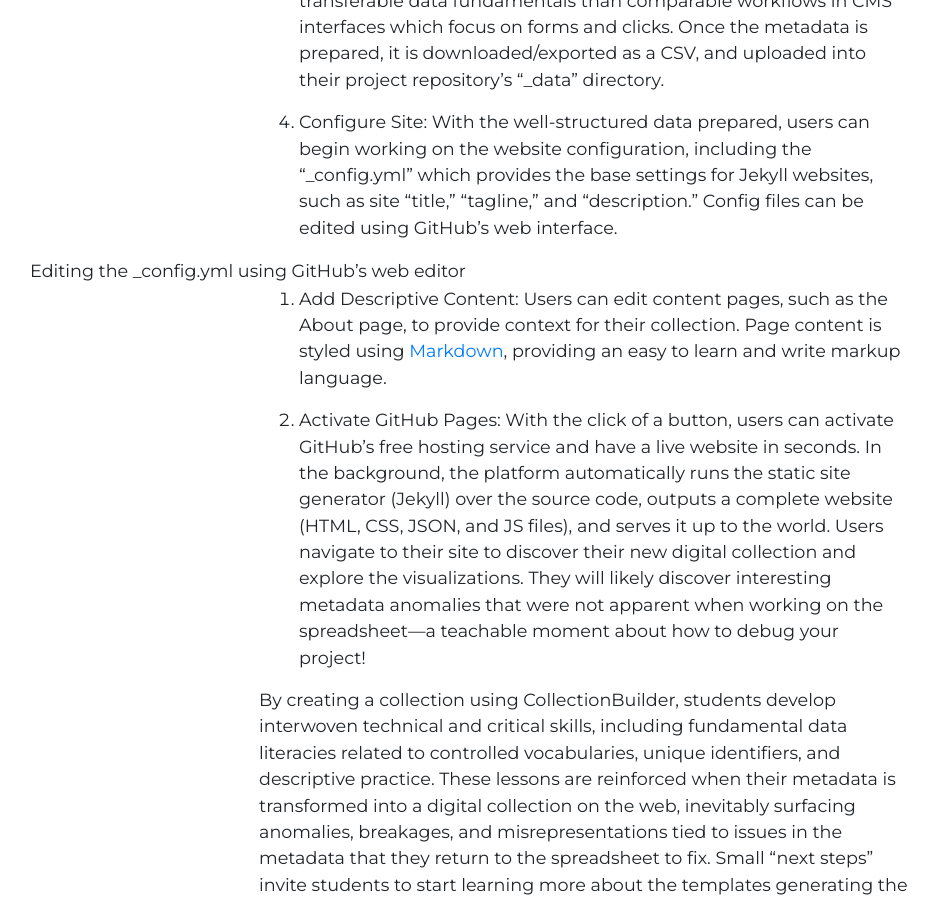
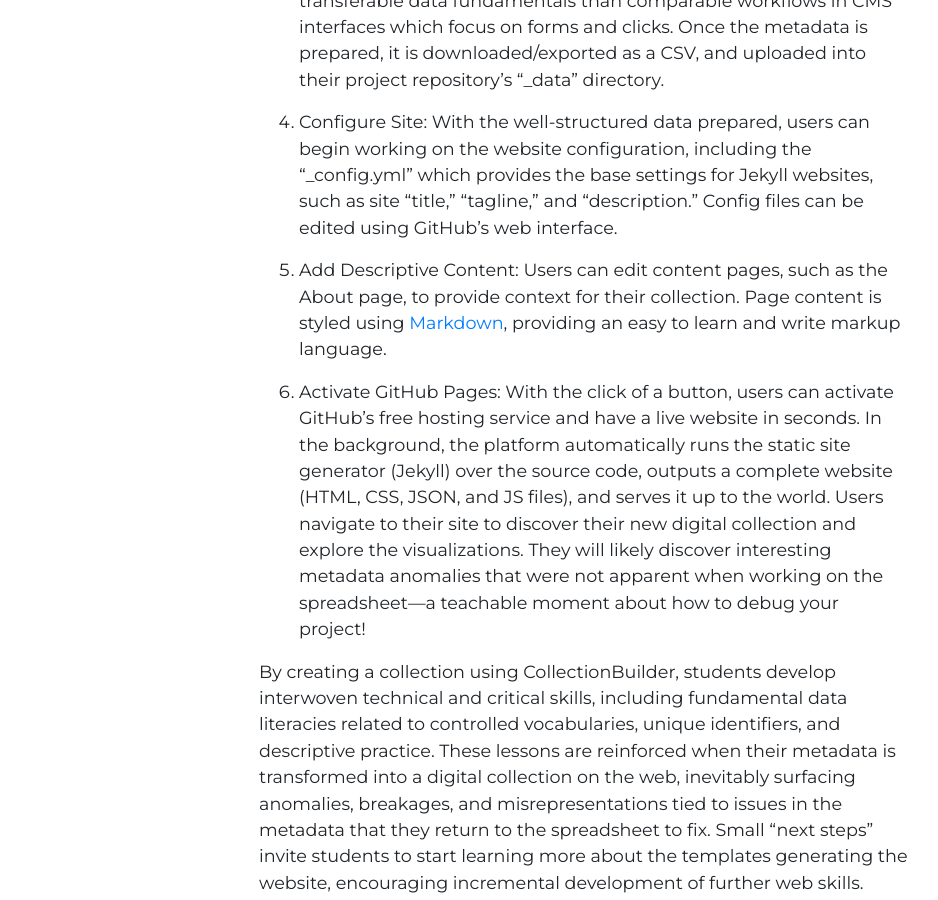
Before and after one commit to CollectionBuilder/collectionbuilder.github.io, a Jekyll site: the page built from _workshop-dhsi/resources.md, in a window 1280 px wide and 900 px high, scrolled down 3980 px. Shown: the whole window, without its empty margins (56-994 px from the left). Built offline with Jekyll 4.4.1, drawn with Linux system fonts in a browser that asks for light colours; comment, search, counter and statistics services are not loaded.

Commit message:
a few more polishes

```diff
--- a/_workshop-dhsi/resources.md
+++ b/_workshop-dhsi/resources.md
@@ -59,14 +59,6 @@ CollectionBuilder-GH can be used in a workshop or classroom setting to take part
 
 4. Configure Site: With the well-structured data prepared, users can begin working on the website configuration, including the "_config.yml" which provides the base settings for Jekyll websites, such as site “title,” “tagline,” and “description.” Config files can be edited using GitHub’s web interface.
 
-<table>
-  <tr>
-    <td>
-Editing the _config.yml using GitHub’s web editor</td>
-  </tr>
-</table>
-
-
 5. Add Descriptive Content: Users can edit content pages, such as the About page, to provide context for their collection. Page content is styled using [Markdown](https://guides.github.com/features/mastering-markdown/), providing an easy to learn and write markup language.
 
 6. Activate GitHub Pages: With the click of a button, users can activate GitHub’s free hosting service and have a live website in seconds. In the background, the platform automatically runs the static site generator (Jekyll) over the source code, outputs a complete website (HTML, CSS, JSON, and JS files), and serves it up to the world. Users navigate to their site to discover their new digital collection and explore the visualizations. They will likely discover interesting metadata anomalies that were not apparent when working on the spreadsheet—a teachable moment about how to debug your project!
--- a/pages/tutorials.html
+++ b/pages/tutorials.html
@@ -10,7 +10,7 @@ permalink: /tutorials.html
       <h1 class="my-4 border-bottom d-md-none ml-0">{{ page.title }}</h1>
 
       <div class="col-12">
-        <p class="h4 text-left mb-3">Below are the tutorials you can choose from to take steps to better understand CollectionBuilder and the software and workflows it uses to create CollectioBuilder sites. Of course, use our <a href="/cb-docs/">Documentation</a> to troubleshoot and discover all you can do as well!</p>
+        <p class="h4 text-left mb-3">Take steps to better understand the components and workflows CollectionBuilder uses to create digital collections and exhibits. And don't forget to use our <a href="/cb-docs/">Documentation</a> to troubleshoot and discover even more possibilities.</p>
 
       </div>
     </div>
@@ -24,8 +24,8 @@ permalink: /tutorials.html
         {% include bootstrap/button.md text="Go to Workshop" link="/workshop/dhsi/" color="primary btn-lg" %}
         <ul class="my-3">
           <li><a href="/workshop/dhsi/full.html">Full Coursepack</a></li>
-          <li><a href="/workshop/dhsi/intro.html/">Course Details and Concepts</a></li>
-          <li><a href="/workshop/dhsi/resources.html/">CollectionBuilder Resources and References</a></li>
+          <li><a href="/workshop/dhsi/intro.html">Course Details and Concepts</a></li>
+          <li><a href="/workshop/dhsi/resources.html">CollectionBuilder Resources and References</a></li>
 
         </ul>
       </div>
```
Also changed, not shown: pages/dhsicoursepack.md (+0 -7 lines), Gemfile.lock.
